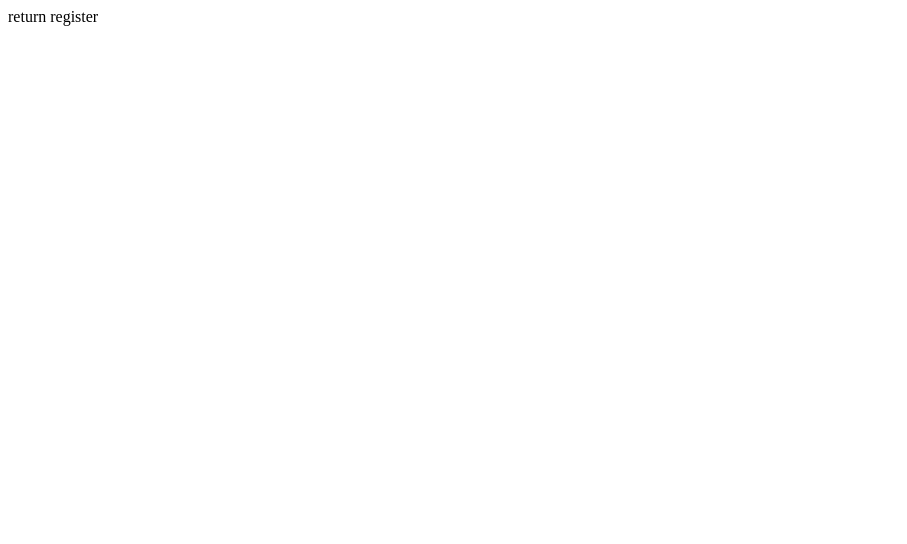
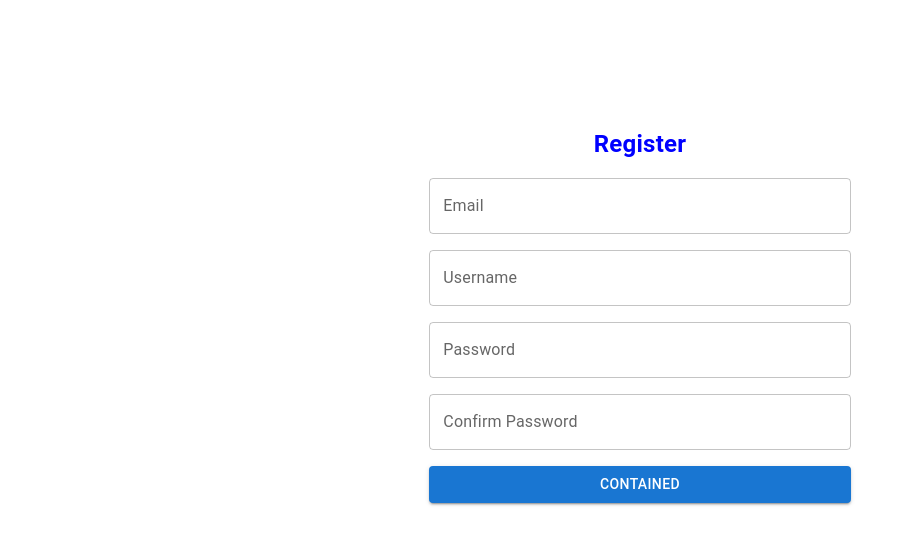
Before and after one commit to JagadeeshAleti/MERN_APP, a React (Create React App) app in the folder client/: page /register in a window 1280 px wide. Shown: the top 544 px of the page, without its empty margins (0-907 px from the left). Built offline with nearby package versions, Linux system fonts and the light colour scheme.

Commit message:
Design register Page

```diff
--- a/client/package.json
+++ b/client/package.json
@@ -3,7 +3,10 @@
   "version": "0.1.0",
   "private": true,
   "dependencies": {
+    "@emotion/react": "^11.10.0",
+    "@emotion/styled": "^11.10.0",
     "@fortawesome/fontawesome-svg-core": "^6.1.2",
+    "@mui/material": "^5.10.2",
     "@testing-library/jest-dom": "^5.16.5",
     "@testing-library/react": "^13.3.0",
     "@testing-library/user-event": "^13.5.0",
--- a/client/src/components/Register/Register.jsx
+++ b/client/src/components/Register/Register.jsx
@@ -1,7 +1,88 @@
 import React from "react";
+import { Box, Grid, Typography } from "@mui/material";
+import { Button, TextField } from "@mui/material";
+import { useState } from "react";
+import { borderLeft } from "@mui/system";
 
 const register = () => {
-  return <div className="register">return register</div>;
+  const [email, setEmail] = useState();
+  const [username, setUsername] = useState();
+  const [password, setPassword] = useState();
+  const [confirmPassword, setConfirmPassword] = useState();
+
+  const onSubmitHandler = () => {
+    console.log(email, password);
+  };
+
+  return (
+    <Grid container item xs={12} sm={4} m={"auto"} rowGap={2} mt={"10%"}>
+      <Grid item xs={12}>
+        <Typography
+          sx={{
+            color: "blue",
+            textAlign: "center",
+            fontWeight: "bold",
+            fontSize: 24,
+          }}
+        >
+          Register
+        </Typography>
+      </Grid>
+      <Grid item xs={12}>
+        <TextField
+          fullWidth
+          color="primary"
+          value={email}
+          onChange={(e) => setEmail(e.target.value)}
+          id="outlined-basic"
+          label="Email"
+          variant="outlined"
+        />
+      </Grid>
+      <Grid item xs={12}>
+        <TextField
+          fullWidth
+          color="primary"
+          value={username}
+          onChange={(e) => setUsername(e.target.value)}
+          id="outlined-basic"
+          label="Username"
+          variant="outlined"
+        ></TextField>
+      </Grid>
+      <Grid item xs={12}>
+        <TextField
+          fullWidth
+          id="filled-basic"
+          label="Password"
+          type="password"
+          value={password}
+          onChange={(e) => {
+            setPassword(e.target.value);
+          }}
+          variant="outlined"
+        />
+      </Grid>
+      <Grid xs={12}>
+        <TextField
+          fullWidth
+          id="filled-basic"
+          label="Confirm Password"
+          type="password"
+          value={confirmPassword}
+          onChange={(e) => {
+            setConfirmPassword(e.target.value);
+          }}
+          variant="outlined"
+        ></TextField>
+      </Grid>
+      <Grid item xs={12}>
+        <Button fullWidth onClick={onSubmitHandler} variant="contained">
+          Contained
+        </Button>
+      </Grid>
+    </Grid>
+  );
 };
 
 export default register;
```
Also changed, not shown: 1 other file (tests, documents, lock files or other folders).
